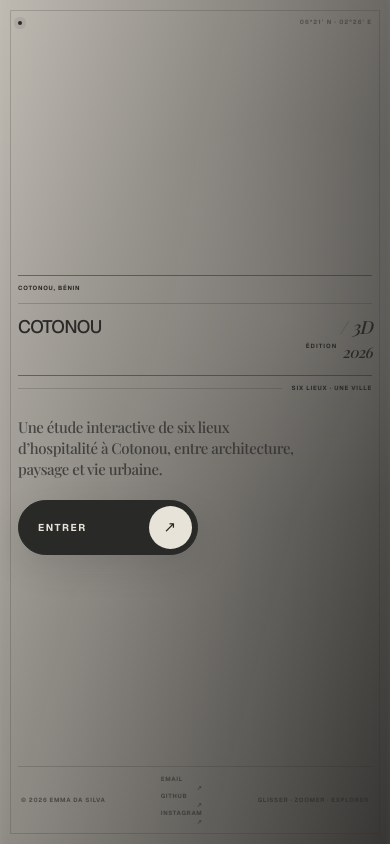
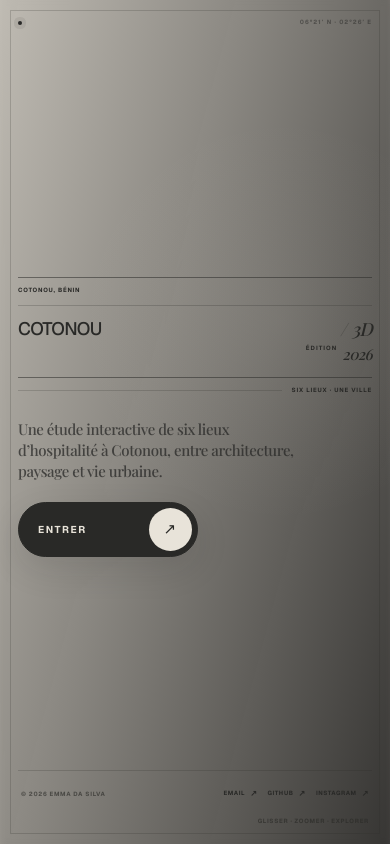
Before and after one commit to emma-dasilva-dev/cotonou-3d, a Next.js app: page / in a window 390 px wide. Built offline with nearby package versions, Linux system fonts and the light colour scheme; no server answers; a web font is replaced by a local one.

Commit message:
Styliser les sociaux de l'entrée et le retour accueil

```diff
--- a/src/app/globals.css
+++ b/src/app/globals.css
@@ -186,6 +186,51 @@ button {
 
 .brand span {
   color: rgba(41, 41, 39, 0.48);
+}
+
+.brand--home {
+  display: inline-flex;
+  align-items: center;
+  gap: 10px;
+  border: 0;
+  padding: 0;
+  background: transparent;
+  color: var(--graphite);
+  cursor: pointer;
+  pointer-events: auto;
+  text-align: left;
+}
+
+.brand__title {
+  color: var(--graphite);
+}
+
+.brand__title > span {
+  color: rgba(41, 41, 39, 0.48);
+}
+
+.brand__home-hint {
+  opacity: 0;
+  transform: translateX(-5px);
+  color: rgba(41, 41, 39, 0.5);
+  text-transform: uppercase;
+  font-size: 7px;
+  font-weight: 600;
+  letter-spacing: 0.12em;
+  transition:
+    opacity 180ms ease,
+    transform 180ms ease;
+}
+
+.brand--home:hover .brand__home-hint,
+.brand--home:focus-visible .brand__home-hint {
+  opacity: 1;
+  transform: translateX(0);
+}
+
+.brand--home:focus-visible {
+  outline: 1px solid rgba(41, 41, 39, 0.55);
+  outline-offset: 6px;
 }
 
 .interface nav {
@@ -2221,9 +2266,60 @@ body {
 }
 
 .intro__footer {
+  display: grid;
+  grid-template-columns: 1fr auto 1fr;
+  align-items: center;
   border-top: 1px solid rgba(41, 41, 39, 0.2);
   padding-top: 10px;
   color: rgba(41, 41, 39, 0.65);
+}
+
+.intro__copyright {
+  justify-self: start;
+}
+
+.intro__explore {
+  justify-self: end;
+}
+
+.intro__socials {
+  display: flex;
+  align-items: center;
+  justify-content: center;
+  gap: 16px;
+  pointer-events: auto;
+}
+
+.intro__socials a {
+  display: inline-flex;
+  align-items: center;
+  gap: 5px;
+  border-bottom: 1px solid transparent;
+  padding-bottom: 3px;
+  color: var(--graphite);
+  text-decoration: none;
+  text-transform: uppercase;
+  font-size: 7px;
+  font-weight: 650;
+  letter-spacing: 0.13em;
+  transition:
+    border-color 180ms ease,
+    opacity 180ms ease;
+}
+
+.intro__socials a:hover,
+.intro__socials a:focus-visible {
+  border-color: rgba(41, 41, 39, 0.7);
+}
+
+.intro__socials a span {
+  color: inherit;
+  font-size: 8px;
+  transition: transform 180ms ease;
+}
+
+.intro__socials a:hover span {
+  transform: translate(2px, -2px);
 }
 
 @media (max-width: 1100px) {
@@ -2374,6 +2470,40 @@ body {
 
   .intro__footer span:last-child {
     text-align: right;
+  }
+
+  .intro__footer {
+    grid-template-columns: 1fr auto;
+    gap: 8px 12px;
+  }
+
+  .intro__copyright {
+    display: inline !important;
+    justify-self: start;
+    font-size: 6px;
+  }
+
+  .intro__socials {
+    justify-self: end;
+    gap: 10px;
+  }
+
+  .intro__socials a {
+    min-height: 30px;
+    align-items: center;
+    padding-bottom: 0;
+    font-size: 6px;
+    letter-spacing: 0.1em;
+  }
+
+  .intro__socials a span {
+    display: none;
+  }
+
+  .intro__explore {
+    grid-column: 1 / -1;
+    justify-self: end;
+    font-size: 6px;
   }
 }
 
@@ -2742,99 +2872,3 @@ body {
     max-width: 280px;
   }
 }
-
-
-.homepage-signature {
-  position: absolute;
-  right: 32px;
-  bottom: 27px;
-  display: grid;
-  justify-items: end;
-  gap: 8px;
-  color: var(--graphite);
-  pointer-events: auto;
-  text-align: right;
-}
-
-.homepage-signature__copyright {
-  color: rgba(41, 41, 39, 0.58);
-  text-transform: uppercase;
-  font-size: 7px;
-  font-weight: 620;
-  letter-spacing: 0.14em;
-}
-
-.homepage-signature__links {
-  display: flex;
-  align-items: center;
-  gap: 14px;
-}
-
-.homepage-signature__links a {
-  display: inline-flex;
-  align-items: center;
-  gap: 5px;
-  border-bottom: 1px solid transparent;
-  padding-bottom: 3px;
-  color: var(--graphite);
-  text-decoration: none;
-  text-transform: uppercase;
-  font-size: 8px;
-  font-weight: 650;
-  letter-spacing: 0.12em;
-  transition:
-    border-color 180ms ease,
-    opacity 180ms ease;
-}
-
-.homepage-signature__links a span {
-  font-size: 9px;
-  transition: transform 180ms ease;
-}
-
-.homepage-signature__links a:hover {
-  border-color: rgba(41, 41, 39, 0.7);
-}
-
-.homepage-signature__links a:hover span {
-  transform: translate(2px, -2px);
-}
-
-@media (max-width: 720px) {
-  .homepage-signature {
-    right: max(16px, env(safe-area-inset-right));
-    bottom: max(16px, env(safe-area-inset-bottom));
-    gap: 6px;
-  }
-
-  .homepage-signature__copyright {
-    font-size: 6px;
-    letter-spacing: 0.11em;
-  }
-
-  .homepage-signature__links {
-    gap: 10px;
-  }
-
-  .homepage-signature__links a {
-    min-height: 34px;
-    align-items: center;
-    padding-bottom: 0;
-    font-size: 7px;
-    letter-spacing: 0.09em;
-  }
-
-  .homepage-signature__links a span {
-    display: none;
-  }
-}
-
-@media (max-width: 420px) {
-  .homepage-signature__links {
-    gap: 8px;
-  }
-
-  .homepage-signature__links a {
-    font-size: 6px;
-  }
-}
```
